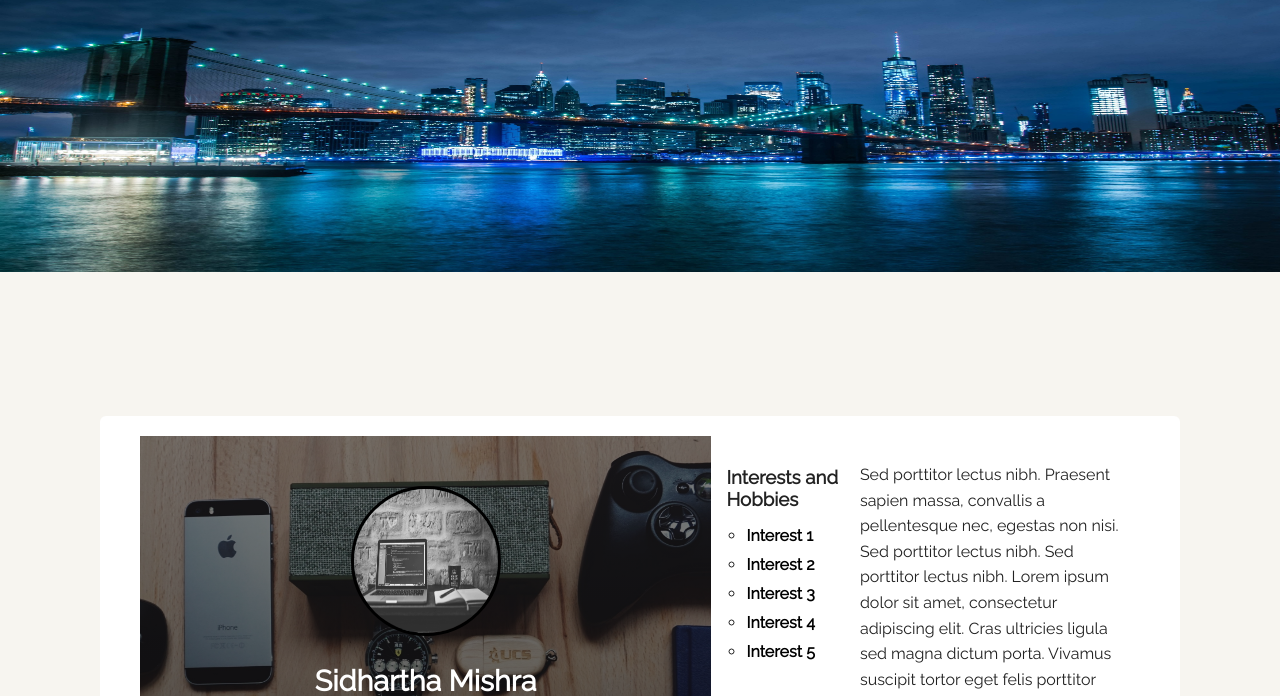
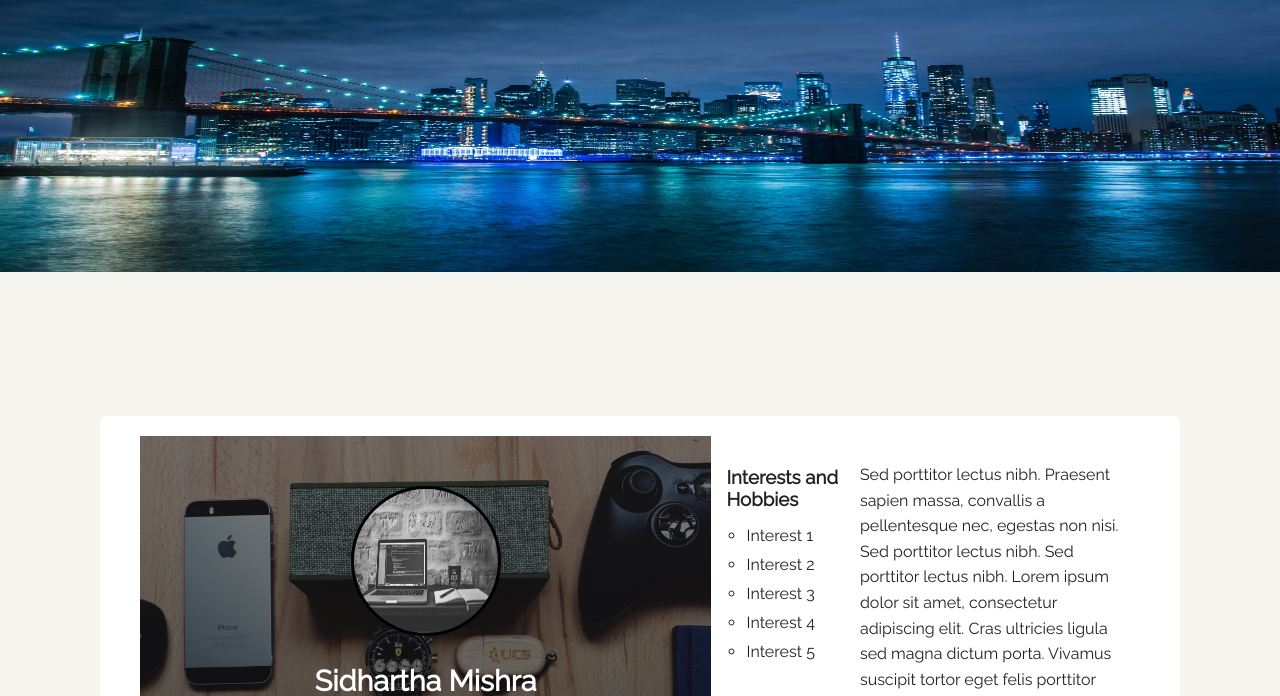
Before and after one commit to SidharthaMishra/profile_page, a plain HTML site: page interests.html in a window 1280 px wide. Shown: the part 104-800 px from the top of the page. Drawn offline with Linux system fonts and the light colour scheme.

Commit message:
style: Removes links from hobbies list

```diff
--- a/interests.html
+++ b/interests.html
@@ -38,11 +38,11 @@
                     <div class="info">
                         <h3>Interests and Hobbies</h3>
                         <ul>
-                            <li><a href="#">Interest 1</a></li>
-                            <li><a href="#">Interest 2</a></li>
-                            <li><a href="#">Interest 3</a></li>
-                            <li><a href="#">Interest 4</a></li>
-                            <li><a href="#">Interest 5</a></li>
+                            <li>Interest 1</li>
+                            <li>Interest 2</li>
+                            <li>Interest 3</li>
+                            <li>Interest 4</li>
+                            <li>Interest 5</li>
                         </ul>
                     </div>
                     <div class="info personal-blurb">
```
